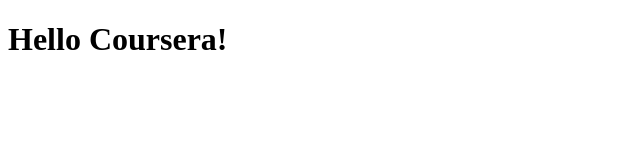
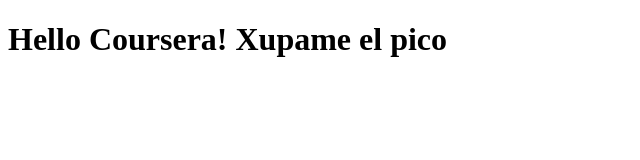
Before and after one commit to nash1202/first-html, a plain HTML site: page site/index.html in a window 1280 px wide. Shown: the whole page, without its empty margins (0-640 px from the left). Drawn offline with Linux system fonts and the light colour scheme.

Commit message:
Xuxatumare

```diff
--- a/site/index.html
+++ b/site/index.html
@@ -6,6 +6,6 @@
     <title>Hello Coursera!</title>
 </head>
 <body>
-    <h1>Hello Coursera!</h1>
+    <h1>Hello Coursera! Xupame el pico</h1>
 </body>
 </html>
```
